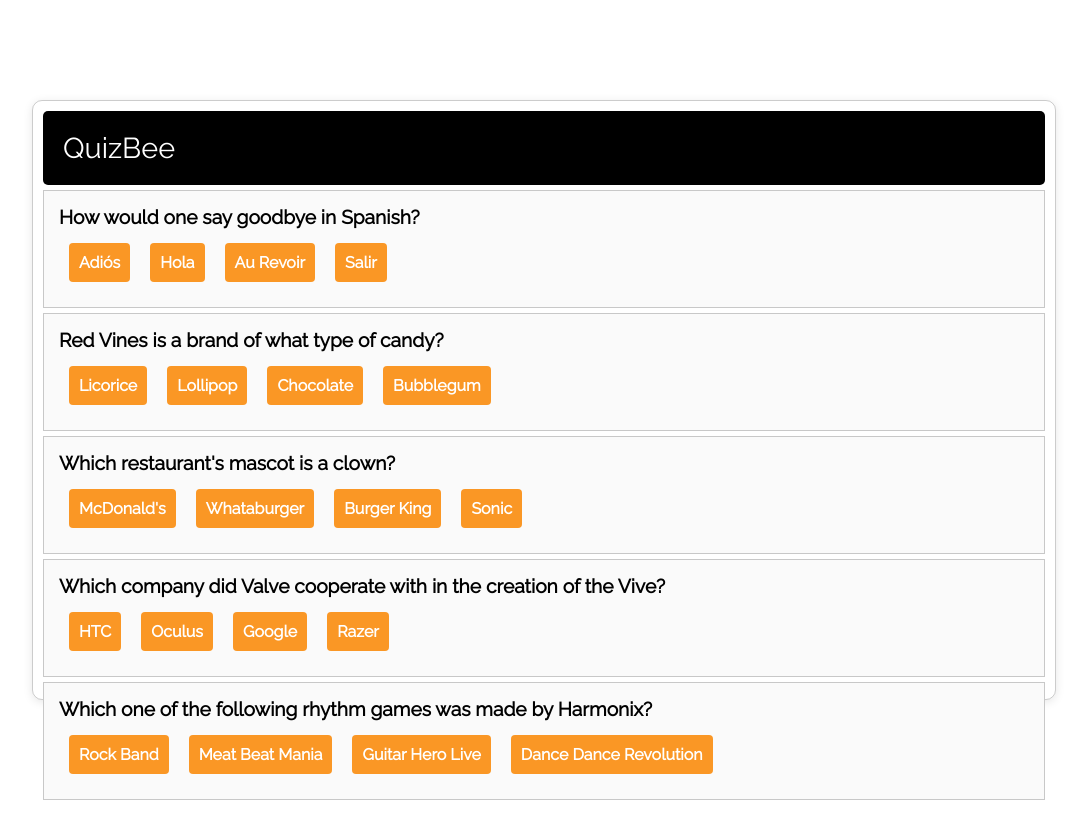
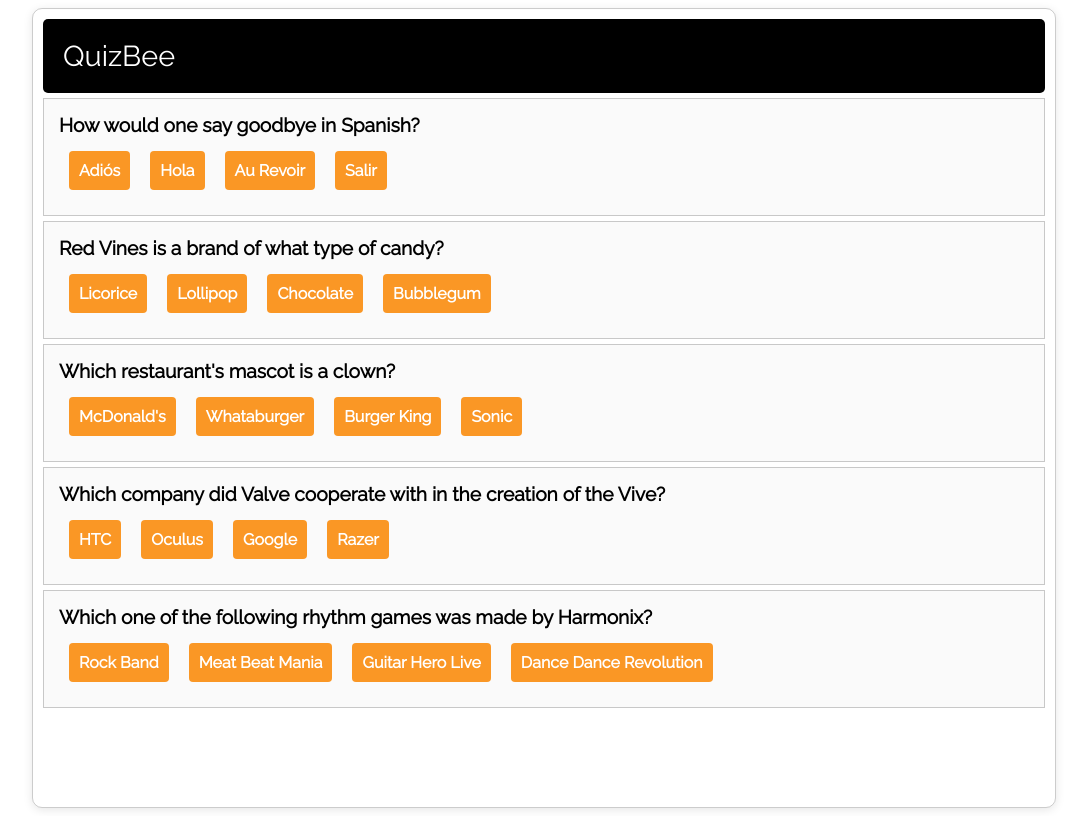
Before and after one commit to tjgillweb/QuizBee, a React app: page / in a window 1280 px wide. Shown: the whole page, without its empty margins (96-1183 px from the left). Built offline with nearby package versions, Linux system fonts and the light colour scheme.

Commit message:
updated container styles

```diff
--- a/src/assets/style.css
+++ b/src/assets/style.css
@@ -5,18 +5,13 @@
 }
 
 .container {
-  position: absolute;
   width: 1024px;
-  height: 600px;
+  height: 800px;
   border: 1px solid rgba(0, 0, 0, 0.2);
   box-shadow: 0px 2px 10px rgba(0, 0, 0, 0.1);
   border-radius: 10px;
   padding: 10px;
   box-sizing: border-box;
-  top: 0px;
-  bottom: 0px;
-  left: 0px;
-  right: 0px;
   margin: auto;
 }
 
```
